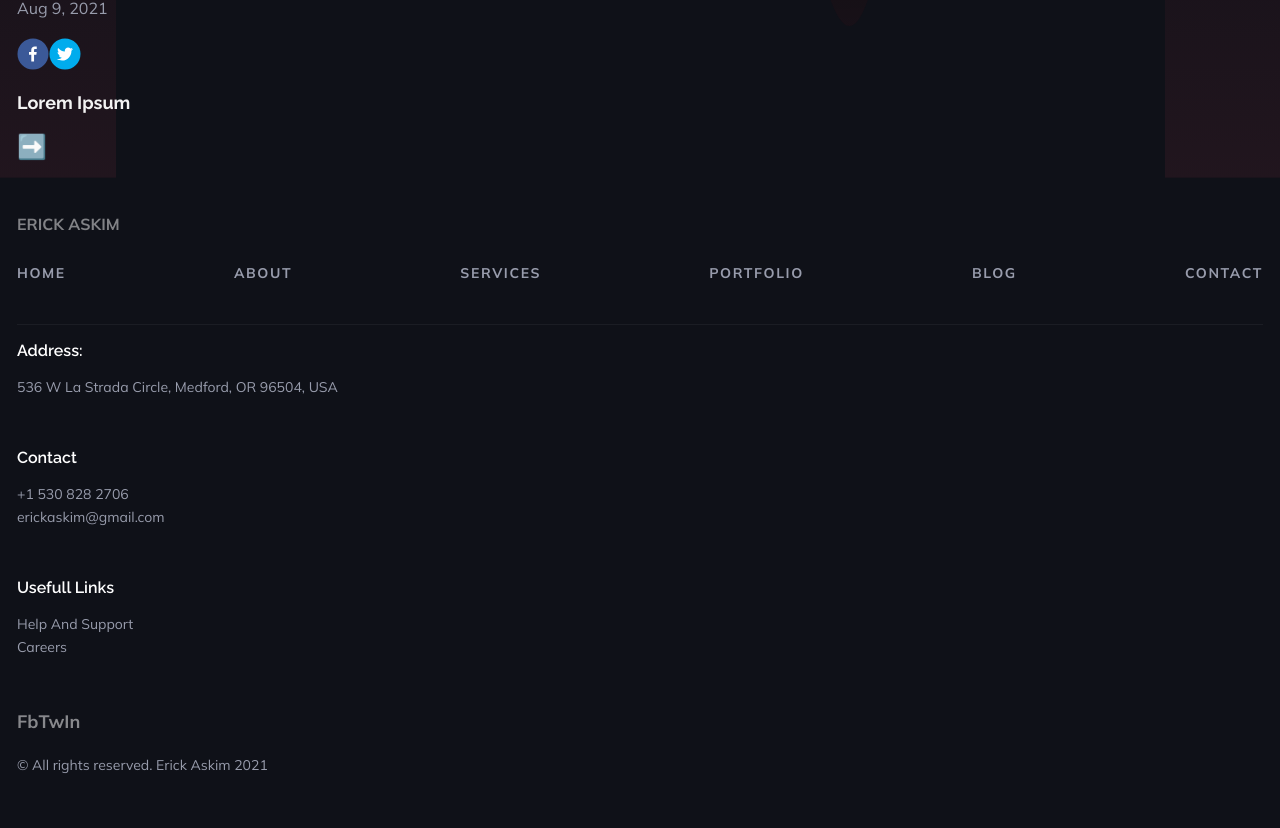
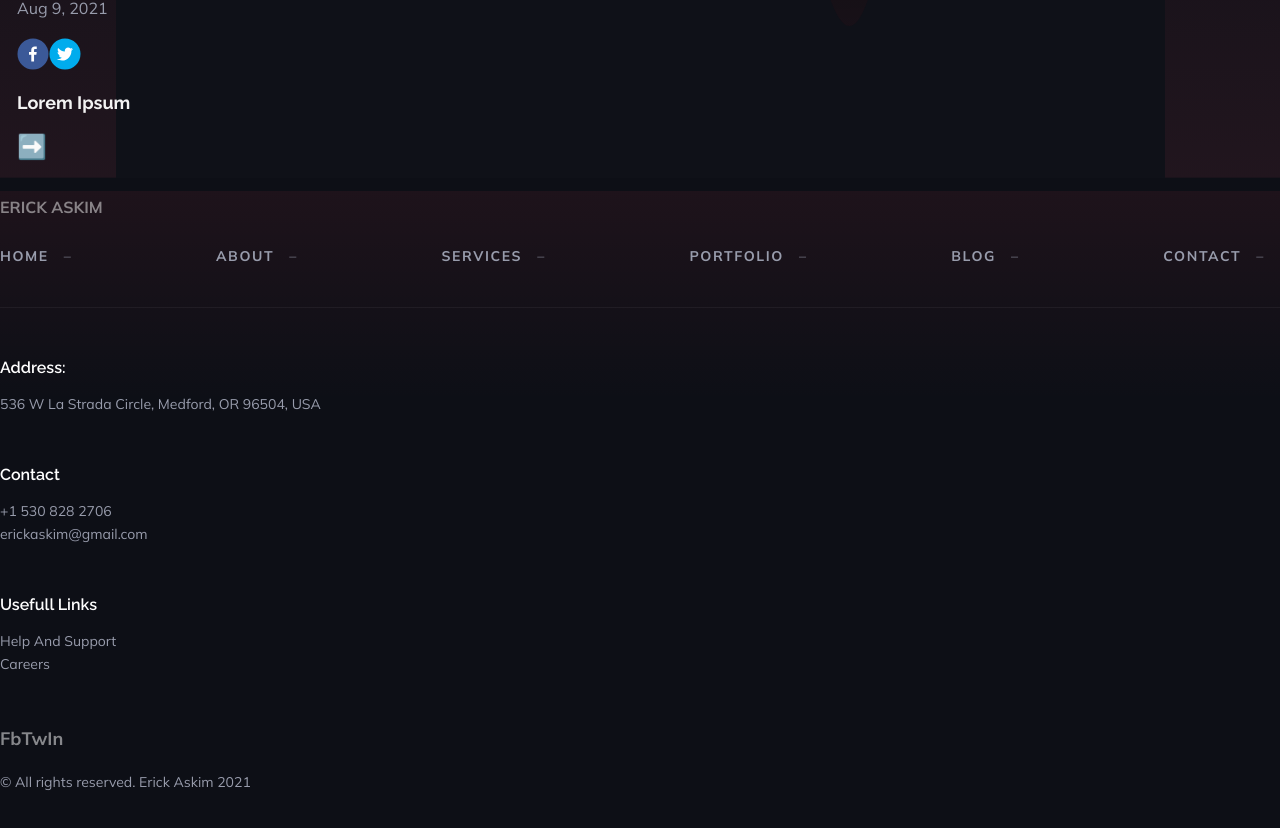
Before and after one commit to Guitarninja1/erickaskim.com, a Next.js app: page / in a window 1280 px wide. Shown: the part 4405-5233 px from the top of the page. Built offline with nearby package versions, Linux system fonts and the light colour scheme.

Commit message:
fix footer menu

```diff
--- a/components/Footer.js
+++ b/components/Footer.js
@@ -1,52 +1,53 @@
 import Link from 'next/link';
+import styles from './Footer.module.css';
 
 export default function Footer() {
 	const year = new Date().getFullYear();
 	return (
-		<div className='footer--wrapper'>
+		<div className={styles.wrapper}>
 			<div className='footer--menu'>
-				<h2 className='footer--title'>Erick Askim</h2>
-				<ul className='footer--menu-ul'>
+				<h2 className={styles.title}>Erick Askim</h2>
+				<ul className={styles.menu}>
 					<li>
 						<Link href='/'>
-							<a className='footer--p'>Home</a>
+							<a className={styles.menuli}>Home</a>
 						</Link>
 					</li>
 					<li>
 						<Link href='/about'>
-							<a className='footer--p'>About</a>
+							<a className={styles.menuli}>About</a>
 						</Link>
 					</li>
 					<li>
 						<Link href='/'>
-							<a className='footer--p'>Services</a>
+							<a className={styles.menuli}>Services</a>
 						</Link>
 					</li>
 					<li>
 						<Link href='/'>
-							<a className='footer--p'>Portfolio</a>
+							<a className={styles.menuli}>Portfolio</a>
 						</Link>
 					</li>
 					<li>
 						<Link href='/blog'>
-							<a className='footer--p'>Blog</a>
+							<a className={styles.menuli}>Blog</a>
 						</Link>
 					</li>
 					<li>
 						<Link href='/contact'>
-							<a className='footer--p'>Contact</a>
+							<a className={styles.menuli}>Contact</a>
 						</Link>
 					</li>
 				</ul>
 			</div>
 			<div className='footer--info'>
-				<div className='footer--address'>
+				<div className={styles.address}>
 					<h3 className='footer--h3'>Address:</h3>
 					<address className='footer--p'>
 						536 W La Strada Circle, Medford, OR 96504, USA
 					</address>
 				</div>
-				<div className='footer--contact'>
+				<div className={styles.contact}>
 					<h3 className='footer--h3'>Contact</h3>
 					<Link href='tel:+15308282706'>
 						<a className='footer--p'>+1 530 828 2706</a>
@@ -55,7 +56,7 @@ export default function Footer() {
 						<a className='footer--p'>erickaskim@gmail.com</a>
 					</Link>
 				</div>
-				<div className='footer--usefull-links'>
+				<div className={styles.usefull}>
 					<h3 className='footer--h3'>Usefull Links</h3>
 					<Link href='/'>
 						<a className='footer--p'>Help And Support</a>
--- /dev/null
+++ b/components/Footer.module.css
@@ -0,0 +1,88 @@
+.wrapper {
+	background: linear-gradient(
+		180deg,
+		rgba(255, 69, 91, 0.07) 0%,
+		rgba(255, 144, 69, 0) 35%
+	);
+}
+.title {
+	font-family: Mulish;
+	font-size: 16px;
+	padding: 0;
+	opacity: 0.5;
+}
+.menu {
+	list-style: none;
+	flex-wrap: wrap;
+	margin: 0;
+	padding: 0 0 40px 0;
+	border-bottom: 1px solid rgba(255, 255, 255, 0.05);
+	display: flex;
+	flex-direction: row;
+	justify-content: space-between;
+	font-size: 12px;
+	font-style: normal;
+	line-height: 1.6;
+	font-weight: bold;
+	letter-spacing: 0.1rem;
+	text-transform: uppercase;
+	color: #989cac;
+	align-items: center;
+	font-family: Mulish;
+}
+.contact,
+.address,
+.usefull,
+.menu {
+	margin-bottom: 50px;
+}
+.footer--h3 {
+	font-family: Raleway;
+	color: #ffffff;
+	text-decoration: none;
+	font-size: 16px;
+	font-weight: 600;
+}
+.menuli {
+	display: flex;
+	font-family: Mulish;
+	font-size: 14px;
+	line-height: 1.6;
+	color: #989cac;
+}
+.menuli::after {
+	content: '–';
+	opacity: 0.5;
+	margin: 0 15px;
+}
+.footer--link {
+	display: flex;
+	font-family: Mulish;
+	font-size: 14px;
+	margin-bottom: 17px;
+}
+.footer--social {
+	display: flex;
+	justify-content: flex-start;
+	align-items: center;
+}
+.footer--social-link {
+	font-size: 18px;
+	color: #ffffff;
+	opacity: 0.5;
+	font-family: Mulish;
+	font-style: normal;
+	font-weight: bold;
+	line-height: 1.6;
+}
+.footer--social__line {
+	margin: 0 10px;
+}
+.footer--copyright {
+	color: #989cac;
+	font-family: Mulish;
+	margin: 17px 0 40px 0;
+	padding: 0;
+	font-size: 14px;
+	line-height: 1.6;
+}
--- a/styles/Global.css
+++ b/styles/Global.css
@@ -135,9 +135,11 @@ a:hover {
 	padding: 17px;
 }
 .footer--wrapper {
-	background: #0f1118;
-	color: #989cac;
-	padding: 17px;
+	background: linear-gradient(
+		180deg,
+		rgba(255, 69, 91, 0.07) 0%,
+		rgba(255, 144, 69, 0) 35%
+	);
 }
 .footer--title {
 	font-family: Mulish;
```
